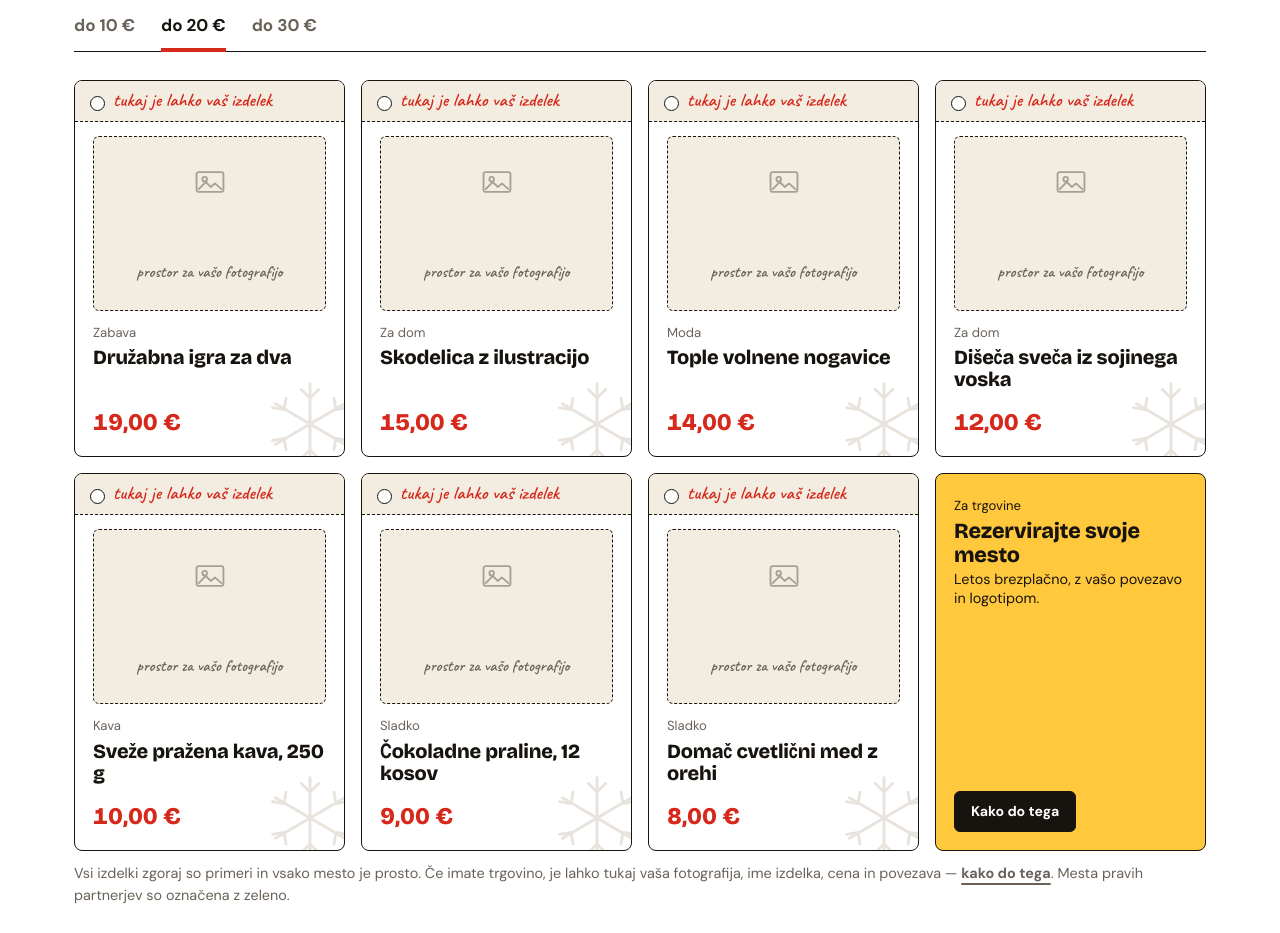
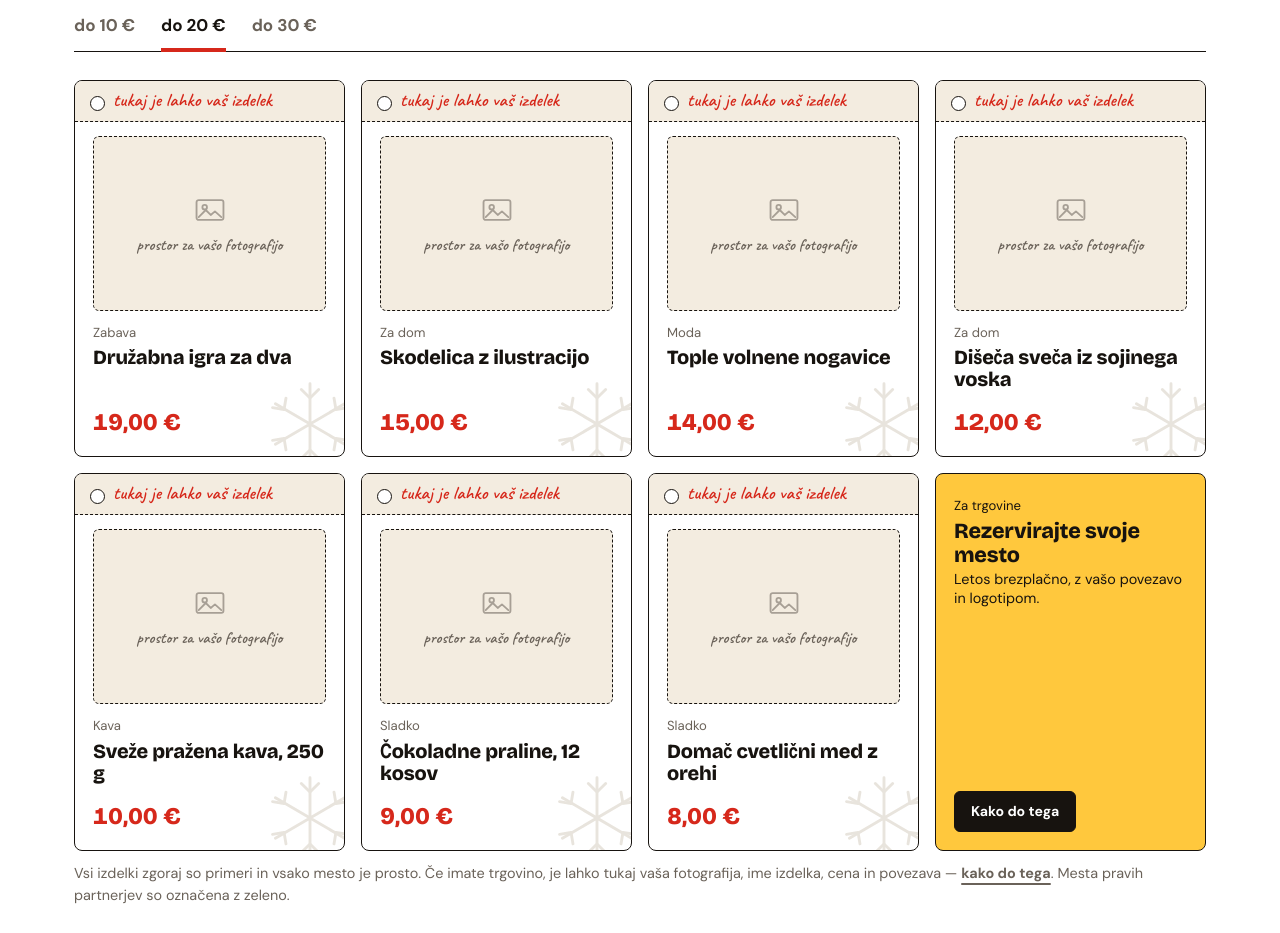
Before and after one commit to zjurac/skrivni-bozicek, a plain HTML site: page index.html in a window 1280 px wide. Shown: the part 4093-5026 px from the top of the page. Drawn offline with nearby package versions, Linux system fonts and the light colour scheme.

Commit message:
Poravnava vsebine v okvirju za fotografijo
Co-Authored-By: Claude Opus 5 <noreply@anthropic.com>
Claude-Session: https://claude.ai/code/session_018HM1bSu3H5jUUD93U8TThv

```diff
--- a/index.html
+++ b/index.html
@@ -163,7 +163,7 @@ input:focus,select:focus{outline:none;border-color:var(--ink);box-shadow:0 0 0 3
 .gift .shot{padding:0;margin:14px 18px 0;aspect-ratio:4/3;border-radius:6px;background:var(--sand);overflow:hidden;display:grid;place-items:center;position:relative;z-index:1}
 .gift .shot+.cat{margin-top:12px}
 .gift .shot img,.sheet .shot img{width:100%;height:100%;object-fit:cover;display:block}
-.shot.ph{border:1.5px dashed var(--rule);gap:7px;text-align:center;color:var(--soft)}
+.shot.ph{border:1.5px dashed var(--rule);gap:9px;text-align:center;color:var(--soft);align-content:center;grid-auto-rows:max-content}
 .shot.ph svg{width:34px;height:34px;opacity:.55}
 .shot.ph span{font-family:var(--hand);font-size:1.02rem;line-height:1.1;padding:0 12px}
 .sheet .shot{aspect-ratio:4/3;border-radius:6px;background:var(--sand);overflow:hidden;display:grid;place-items:center;margin:2px 0 2px}
```
